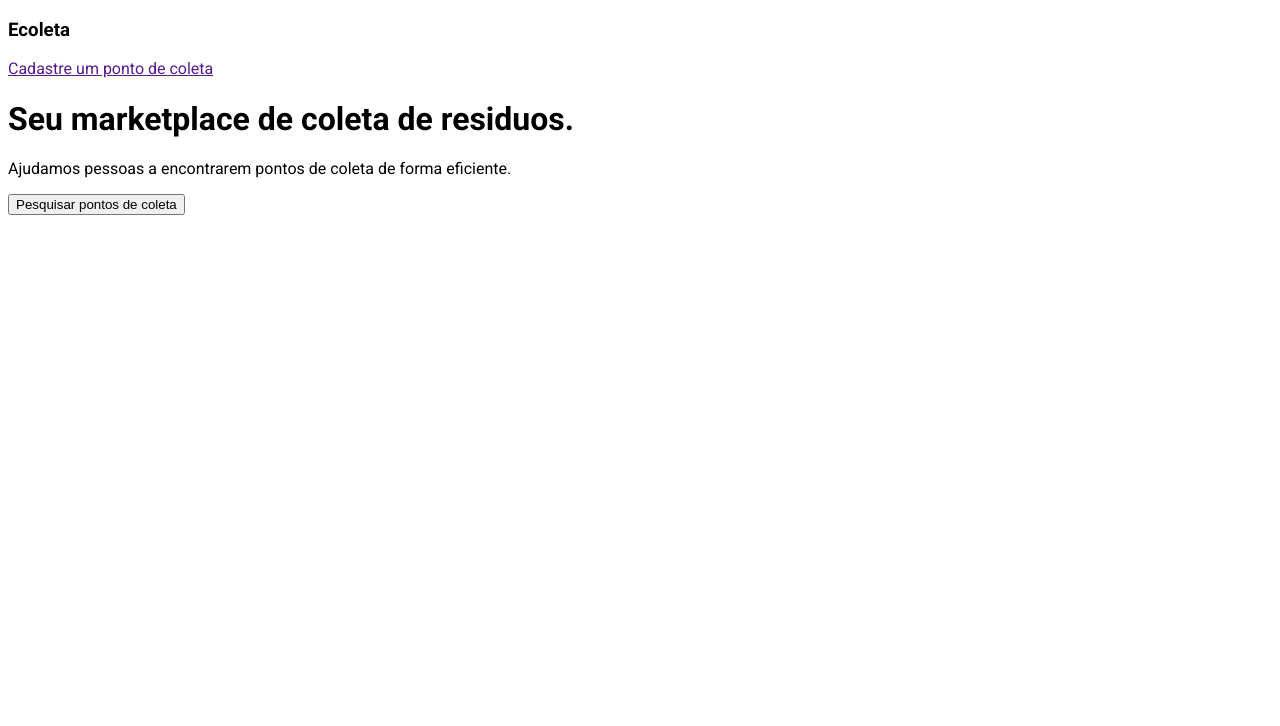
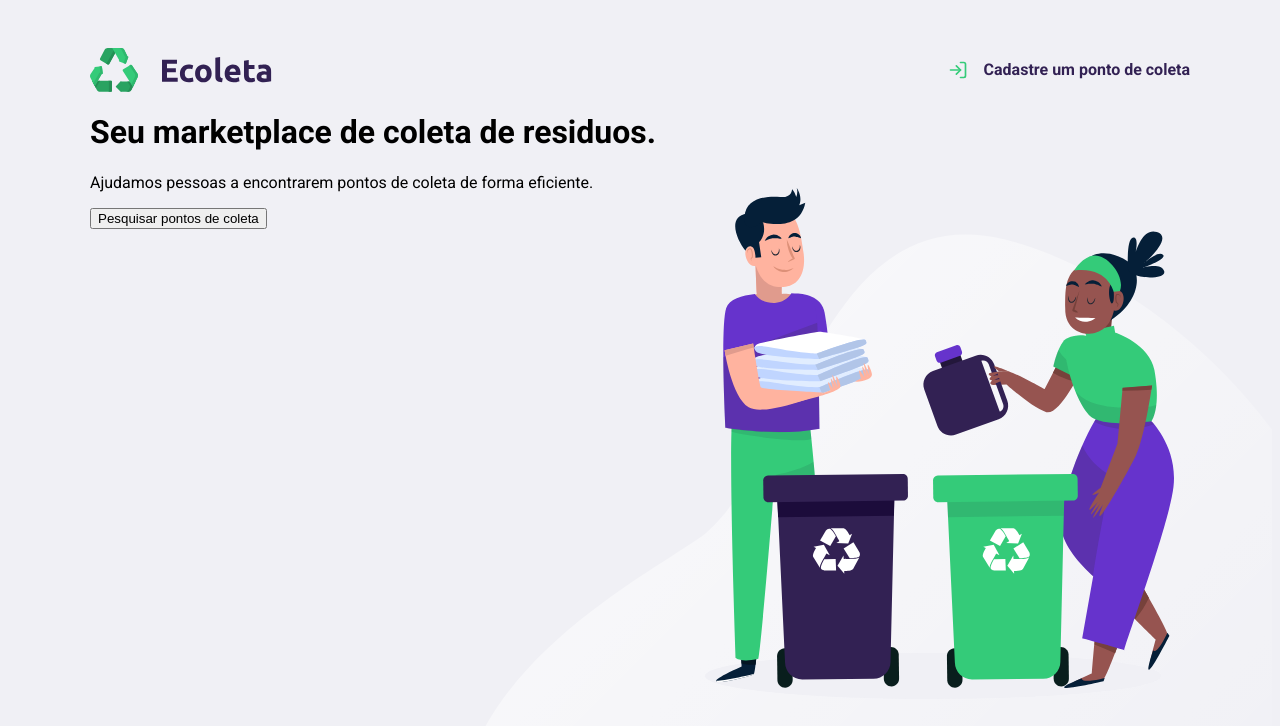
Before and after one commit to rafaelfaragao/nlwecoleta, a plain HTML site: page index.html in a window 1280 px wide. Drawn offline with Linux system fonts and the light colour scheme.

Commit message:
organizing main structure - header

```diff
--- a/index.html
+++ b/index.html
@@ -12,15 +12,28 @@
 </head>
 
 <body>
-    <h3>Ecoleta</h3>
-    <a href="">Cadastre um ponto de coleta</a>
 
-    <h1>Seu marketplace de coleta de residuos.</h1>
+    <div id="page-home">
+
+        <div class="content">
+            <header>
+                <img src="/assets/logo.svg" alt="Logomarca">
+                <a href="">
+                    <span></span>
+                    Cadastre um ponto de coleta</a>
+            </header>
 
 
-    <p>Ajudamos pessoas a encontrarem pontos de coleta de forma eficiente.</p>
+            <h1>Seu marketplace de coleta de residuos.</h1>
 
-    <button>Pesquisar pontos de coleta</button>
+
+            <p>Ajudamos pessoas a encontrarem pontos de coleta de forma eficiente.</p>
+
+            <button>Pesquisar pontos de coleta</button>
+
+        </div>
+
+    </div>
 
 </body>
 
--- a/styles/main.css
+++ b/styles/main.css
@@ -1,3 +1,55 @@
 html{
     font-family: 'Roboto', sans-serif;
 }
+
+body{
+    background: #f0f0f5;
+}
+
+a{
+    text-decoration: none;
+}
+/* BOX MODEL
+
+Modelo de caixa
+- toda caixa tem: altura, largura, espaçamentos, preenchimentos,
+bordas, cor, fundo, maneira que é vista pelo html (display),
+posicionamentos, alinhamentos
+
+*/
+
+#page-home{
+    height: 100vh;
+    background: url('../assets/home-background.svg') no-repeat;
+    background-position: 35vw bottom;
+
+}
+
+#page-home .content{
+    width: 90%;
+    max-width: 1100px;
+    margin: 0 auto;
+}
+
+#page-home header{
+    margin-top: 48px;
+    display: flex;
+    align-items: center;
+    justify-content: space-between;
+}
+
+#page-home header a{
+    display: flex;
+    color: #322153;
+    font-weight: 700;
+}
+
+#page-home header a span{
+    margin-right: 16px;
+    display: flex;
+
+    background-image: url(../assets/log-in.svg);
+
+    width: 20px;
+    height: 20px;
+}
```
